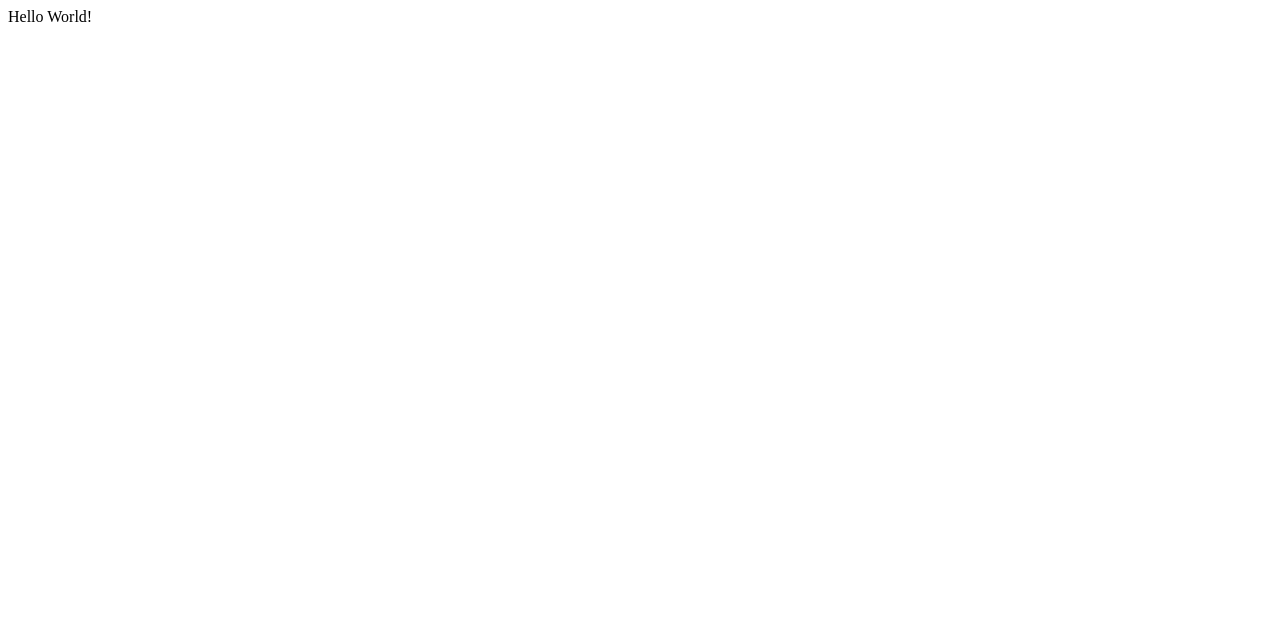
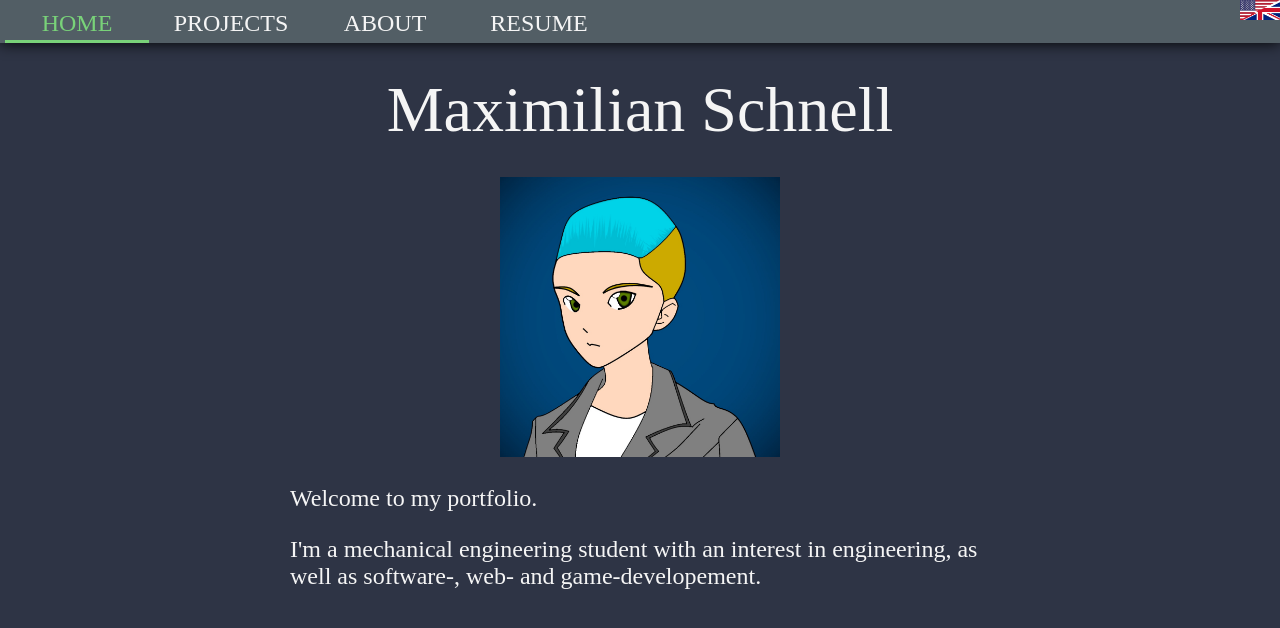
Before and after one commit to MaximilianSchnell/maximilianschnell.github.io, a plain HTML site: page index.html in a window 1280 px wide. Drawn offline with Linux system fonts and the light colour scheme.

Commit message:
some progress

```diff
--- a/index.html
+++ b/index.html
@@ -3,10 +3,62 @@
 <head>
     <meta charset="UTF-8">
     <title>Homepage</title>
+    <link rel="stylesheet" href="styles.css">
 </head>
 <body>
-    <div class="placeholder">
-        Hello World!
+    <div class="container">
+        <div class="navbar">
+            <div class="navbar-content-wrapper">
+                <div class="left-side">
+                    <div class="navbar-link active-navbar-link">
+                        <a href="index.html">
+                            Home
+                        </a>
+                    </div>
+
+                    <div class="navbar-link">
+                        <a href="projects.html">
+                            Projects
+                        </a>
+                    </div>
+
+                    <div class="navbar-link">
+                        <a href="about.html">
+                            About
+                        </a>
+                    </div>
+
+                    <div class="navbar-link">
+                        <a href="resume.html">
+                            Resume
+                        </a>
+                    </div>
+                </div>
+
+                <div class="right-side">
+                    <img src="/images/lang_en.jpg" height=20px>
+                </div>
+            </div>
+        </div>
+
+        <div class="content-wrapper">
+            <div class="homepage-content-wrapper">
+                <div class="title">
+                    Maximilian Schnell
+                </div>
+                <div class="photo">
+                    <img src="/images/photo.jpg" width=40%>
+                </div>
+                <div class="introduction" lang="en" xml:lang="en">
+                    <p>
+                        Welcome to my portfolio.
+                    </p>
+                    <p>
+                        I'm a mechanical engineering student with an interest in engineering, as well as software-, web- and game-developement.
+                    </p>
+                </div>
+            </div>
+        </div>
     </div>
 </body>
 </html>
--- /dev/null
+++ b/styles.css
@@ -0,0 +1,107 @@
+/* Master Styles */
+body {
+    margin: 0px;
+
+    background-color: rgb(46, 52, 69);
+}
+
+.container {
+    display: grid;
+    grid-template-columns: 1fr;
+}
+
+/* Navbar Styles */
+
+.navbar {
+    position: fixed;
+    top: 0;
+    width: 100%;
+
+    background-color: rgb(82, 94, 101);
+    box-shadow: 0 0 15px black;
+}
+
+.navbar-content-wrapper {
+    margin: auto;
+    width: min(100%, 1300px);
+
+    display: flex;
+    justify-content: space-between;
+}
+
+.navbar-content-wrapper > .left-side {
+    margin-top: 10px;
+
+    display: flex;
+}
+
+.navbar-content-wrapper > .right-side {
+    text-align: right;
+}
+
+.navbar-content-wrapper > .left-side > div {
+    margin-left: 5px;
+    margin-right: 5px;
+    padding-bottom: 3px;
+    width: 6em;
+
+    text-align: center;
+    font-size: 1.5em;
+    text-transform: uppercase;
+}
+
+.navbar-link {
+    border-bottom: 3px solid transparent;
+    transition: border-bottom 0.5s;
+}
+
+.navbar-link > a {
+    color: whitesmoke;
+    text-decoration: none;
+    transition: color 0.5s;
+}
+
+.navbar-link:hover {
+    border-bottom: 3px solid hsl(120, 50%, 65%);
+}
+
+.navbar-link a:hover {
+    color: hsl(120, 50%, 65%);
+}
+
+.active-navbar-link {
+    border-bottom: 3px solid hsl(120, 50%, 65%);
+}
+
+.active-navbar-link a {
+    color: hsl(120, 50%, 65%);
+}
+
+/* Content */
+
+.content-wrapper {
+    margin-top: 43px;
+
+    color: whitesmoke;
+}
+
+/* Homepage */
+
+.homepage-content-wrapper {
+    margin-left: auto;
+    margin-right: auto;
+    width: min(700px, 90%);
+
+    text-align: center;
+}
+
+.title {
+    margin-top: 30px;
+    margin-bottom: 30px;
+    font-size: 4em;
+}
+
+.introduction {
+    text-align: left;
+    font-size: 1.5em;
+}
```
Also changed, not shown: images/lang_de.jpg (added), images/lang_en.jpg (added), images/photo.jpg (added).
